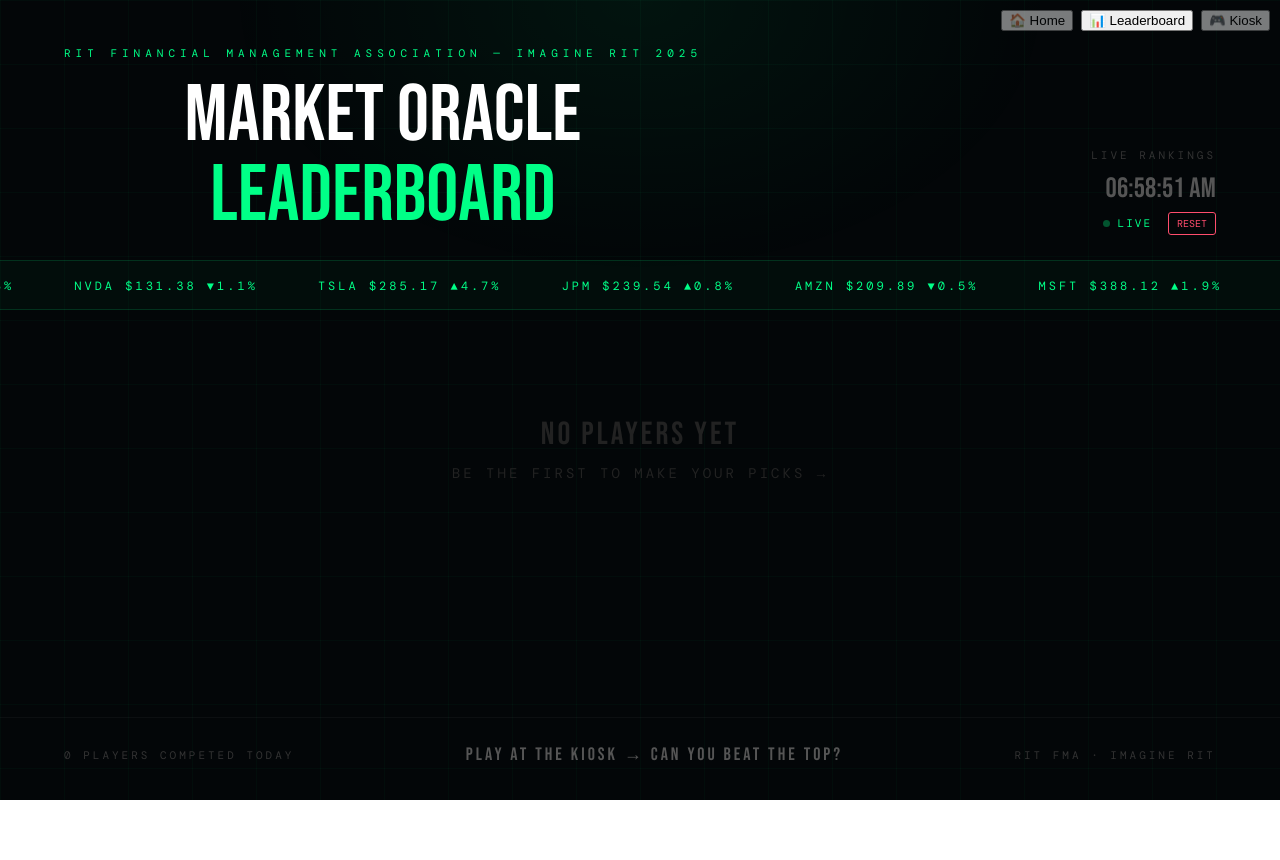
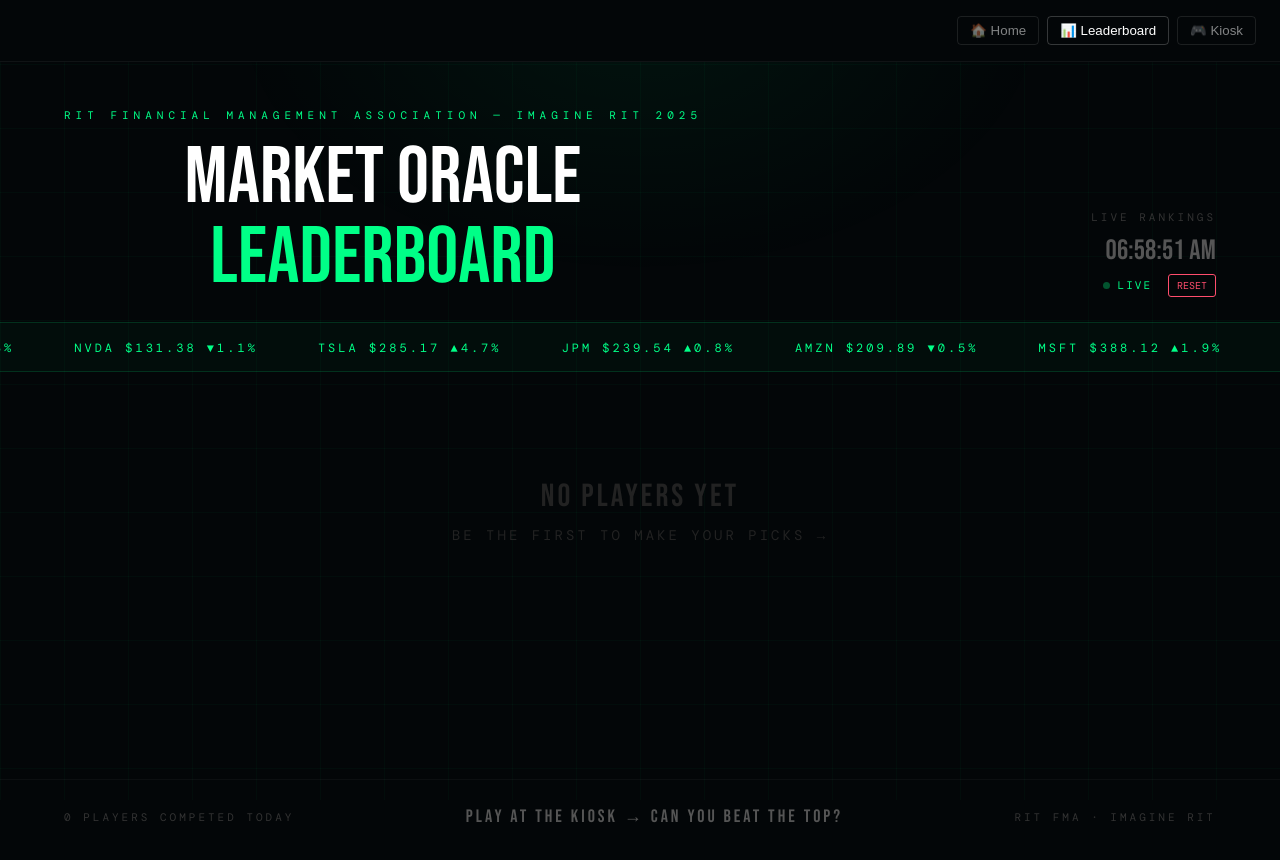
Before and after one commit to OGxLuxuries/imagine-rit, a React (Vite) app in the folder fma/: page / in a window 1280 px wide. Both pictures are taken after a click on the button "SEE LEADERBOARD". Before the commit the page ends 800 px from the top, so only its background shows below. Built offline with nearby package versions, Linux system fonts and the light colour scheme.

Commit message:
auto scroll on pick

```diff
--- a/fma/src/App.jsx
+++ b/fma/src/App.jsx
@@ -6,18 +6,19 @@ function App() {
   const [view, setView] = useState('landing')
 
   return (
-    <div style={{ width: '100%', minHeight: '100vh', overflowY: 'auto', overflowX: 'hidden', background: '#030608', position: 'relative' }}>
+    <div id="scroll-container" style={{ width: '100%', minHeight: '100vh', overflowY: 'auto', overflowX: 'hidden', background: '#030608', display: 'flex', flexDirection: 'column' }}>
       {view !== 'landing' && (
-        <div style={{ position: 'absolute', top: 10, right: 10, zIndex: 1000, display: 'flex', gap: '8px' }}>
-          <button onClick={() => setView('landing')} style={{ opacity: 0.5 }}>🏠 Home</button>
-          <button onClick={() => setView('leaderboard')} style={{ opacity: view === 'leaderboard' ? 1 : 0.5 }}>📊 Leaderboard</button>
-          <button onClick={() => setView('kiosk')} style={{ opacity: view === 'kiosk' ? 1 : 0.5 }}>🎮 Kiosk</button>
+        <div style={{ padding: '16px 24px', display: 'flex', gap: '8px', justifyContent: 'flex-end', zIndex: 1000, background: '#030608', borderBottom: '1px solid rgba(255,255,255,0.05)' }}>
+          <button onClick={() => setView('landing')} style={{ opacity: 0.5, background: 'transparent', border: '1px solid rgba(255,255,255,0.2)', color: '#fff', padding: '6px 12px', borderRadius: '4px', cursor: 'pointer' }}>🏠 Home</button>
+          <button onClick={() => setView('leaderboard')} style={{ opacity: view === 'leaderboard' ? 1 : 0.5, background: 'transparent', border: '1px solid rgba(255,255,255,0.2)', color: '#fff', padding: '6px 12px', borderRadius: '4px', cursor: 'pointer' }}>📊 Leaderboard</button>
+          <button onClick={() => setView('kiosk')} style={{ opacity: view === 'kiosk' ? 1 : 0.5, background: 'transparent', border: '1px solid rgba(255,255,255,0.2)', color: '#fff', padding: '6px 12px', borderRadius: '4px', cursor: 'pointer' }}>🎮 Kiosk</button>
         </div>
       )}
 
+      <div style={{ flex: 1, display: 'flex', flexDirection: 'column' }}>
         {view === 'landing' && (
           <div style={{
-          minHeight: '100vh', display: 'flex', flexDirection: 'column', alignItems: 'center', justifyContent: 'center',
+            flex: 1, display: 'flex', flexDirection: 'column', alignItems: 'center', justifyContent: 'center',
             fontFamily: "'DM Mono', monospace", color: '#fff', padding: '20px', boxSizing: 'border-box'
           }}>
             <link href="https://fonts.googleapis.com/css2?family=DM+Mono:wght@400;500&family=Bebas+Neue&display=swap" rel="stylesheet" />
@@ -50,6 +51,7 @@ function App() {
         {view === 'leaderboard' && <Leaderboard />}
         {view === 'kiosk' && <Kiosk />}
       </div>
+    </div>
   )
 }
 
--- a/fma/src/kiosk.jsx
+++ b/fma/src/kiosk.jsx
@@ -165,6 +165,7 @@ export default function Kiosk() {
   const ds = stock ? DIFF_STYLES[stock.diffLabel] : DIFF_STYLES.EASY;
 
   const handlePick = async (dir) => {
+    document.getElementById("scroll-container")?.scrollTo(0, 0);
     const newPicks = { ...picks, [stock.ticker]: dir };
     setPicks(newPicks);
     setAnimIn(false);
@@ -384,15 +385,20 @@ export default function Kiosk() {
 
             {/* Pick buttons */}
             <div style={{ display: "grid", gridTemplateColumns: "1fr 1fr", gap: "12px" }}>
-              {[["UP", "▲"], ["DOWN", "▼"]].map(([dir, arrow]) => (
-                <button className="game-card-pick" key={dir} onClick={() => handlePick(dir)} style={{
+              {[["UP", "▲", "#00ff87", "rgba(0,255,135,0.08)"], ["DOWN", "▼", "#ff4d6d", "rgba(255,77,109,0.08)"]].map(([dir, arrow, color, bg]) => (
+                <button className="game-card-pick" key={dir} onClick={(e) => {
+                  e.currentTarget.style.background = bg;
+                  e.currentTarget.style.borderColor = color;
+                  e.currentTarget.style.color = color;
+                  handlePick(dir);
+                }} style={{
                   background: "rgba(255,255,255,0.03)",
                   border: "1px solid rgba(255,255,255,0.1)",
                   borderRadius: "4px", padding: "22px 12px", cursor: "pointer",
                   fontFamily: "'Bebas Neue'", fontSize: "28px", color: "#777",
                   letterSpacing: "2px", transition: "all 0.15s",
                 }}
-                  onMouseEnter={e => { e.currentTarget.style.background = "rgba(255,255,255,0.07)"; e.currentTarget.style.borderColor = "rgba(255,255,255,0.28)"; e.currentTarget.style.color = "#fff"; e.currentTarget.style.transform = "translateY(-3px)"; }}
+                  onMouseEnter={e => { e.currentTarget.style.background = bg; e.currentTarget.style.borderColor = color; e.currentTarget.style.color = color; e.currentTarget.style.transform = "translateY(-3px)"; }}
                   onMouseLeave={e => { e.currentTarget.style.background = "rgba(255,255,255,0.03)"; e.currentTarget.style.borderColor = "rgba(255,255,255,0.1)"; e.currentTarget.style.color = "#777"; e.currentTarget.style.transform = ""; }}
                 >{arrow} {dir}</button>
               ))}
```
Lines whose indentation alone changed are shown as unchanged.
